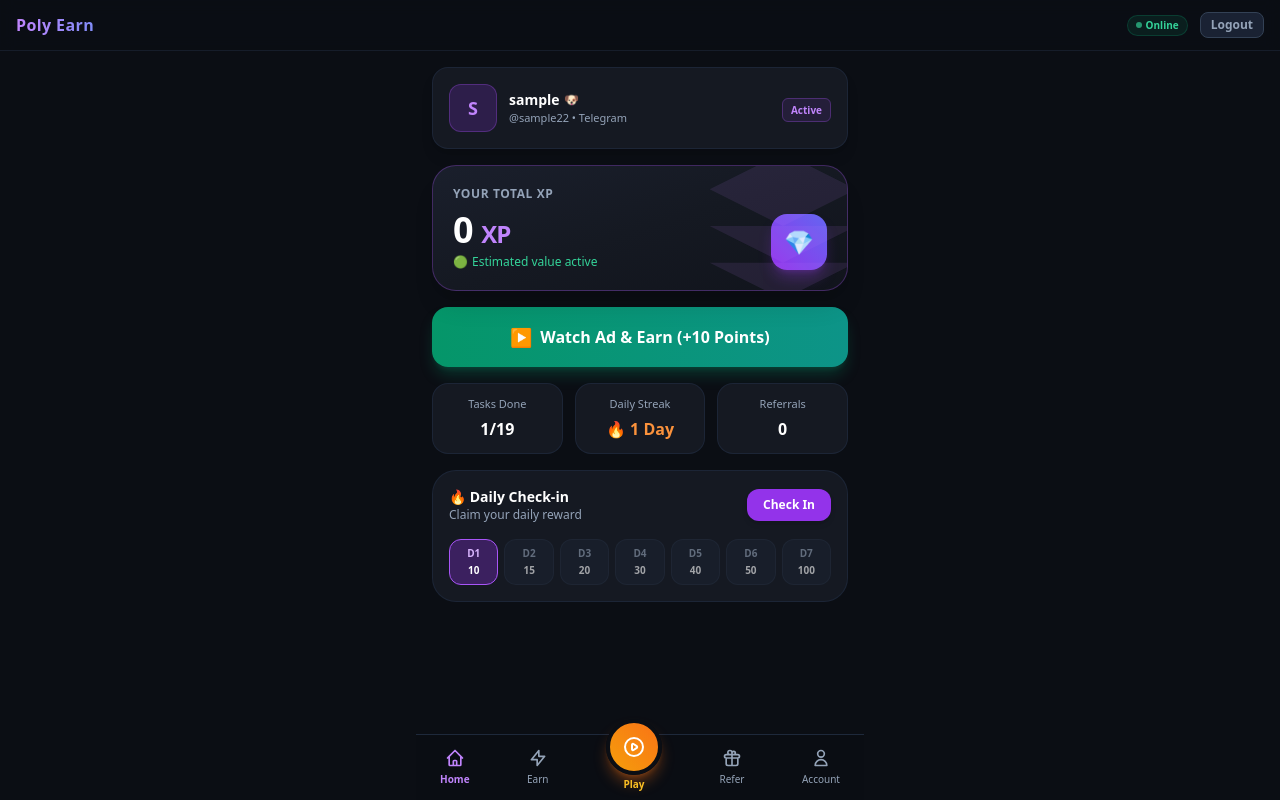
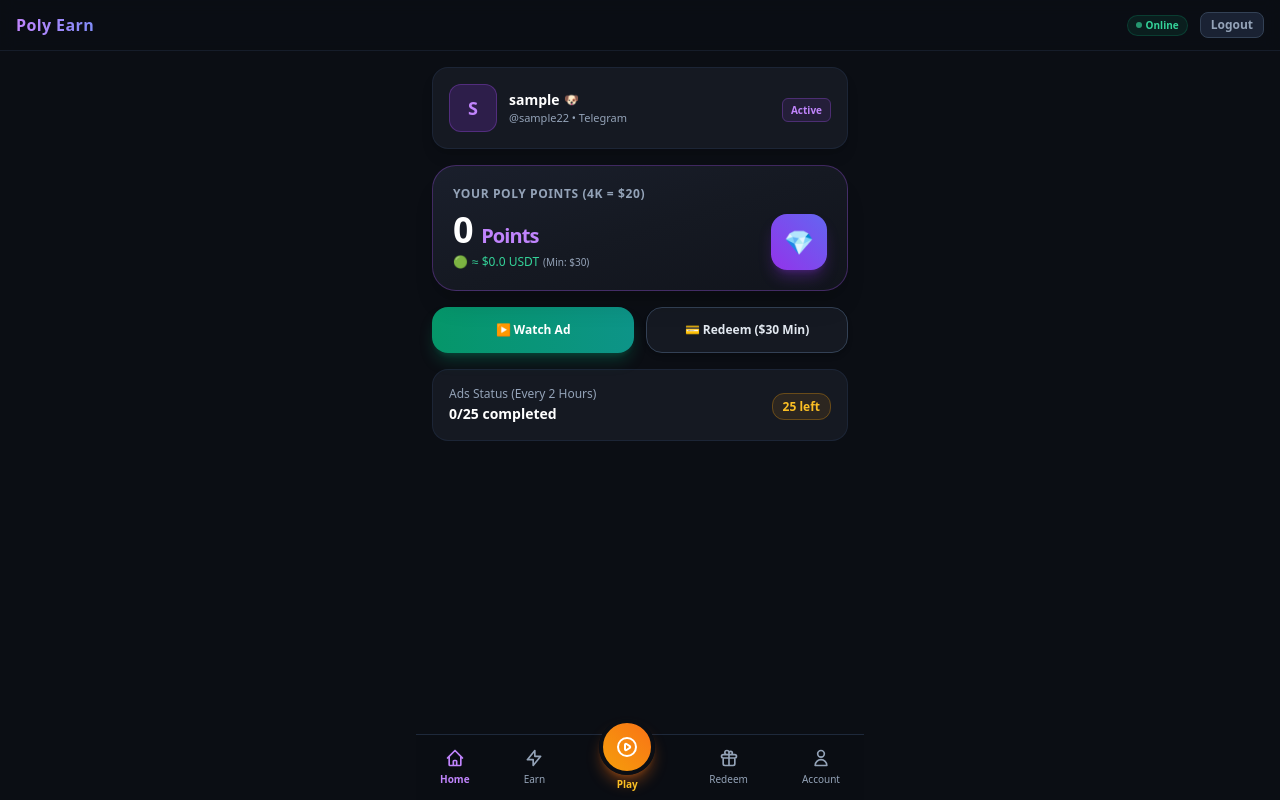
Before and after one commit to wizzidiamondblog-sketch/poly-earn, a Flask app: page /dashboard in a window 1280 px wide. Run offline with Flask 3, Linux system fonts and the light colour scheme; the visitor is signed in with stand-in values (Sample User, id 1); data that the repository does not hold is empty; some libraries are stand-ins or nearby versions.

Commit message:
Update dashboard.html

```diff
--- a/templates/dashboard.html
+++ b/templates/dashboard.html
@@ -10,9 +10,7 @@
 
   <!-- Top Navigation / Header -->
   <div class="flex justify-between items-center px-4 py-3 bg-[#0b0e14]/90 backdrop-blur border-b border-slate-800/60 sticky top-0 z-50">
-    <div class="flex items-center space-x-2">
-      <span class="text-base font-black tracking-wide bg-gradient-to-r from-purple-400 to-indigo-400 bg-clip-text text-transparent">Poly Earn</span>
-    </div>
+    <span class="text-base font-black tracking-wide bg-gradient-to-r from-purple-400 to-indigo-400 bg-clip-text text-transparent">Poly Earn</span>
     <div class="flex items-center space-x-3">
       <span class="inline-flex items-center px-2 py-0.5 rounded-full text-[10px] font-semibold bg-emerald-500/10 text-emerald-400 border border-emerald-500/20">
         <span class="w-1.5 h-1.5 mr-1 bg-emerald-400 rounded-full animate-pulse"></span> Online
@@ -51,17 +49,14 @@
       </div>
     </div>
 
-    <!-- YOUR XP / BALANCE CARD (Top Priority Position) -->
+    <!-- YOUR POLY POINTS BALANCE CARD (4K Points = $20 Rate) -->
     <div class="bg-gradient-to-br from-[#1a1f2c] via-[#151922] to-[#11141c] border border-purple-500/30 rounded-3xl p-5 relative overflow-hidden shadow-xl">
-      <div class="absolute -right-6 -bottom-6 opacity-10 pointer-events-none">
-        <svg class="w-44 h-44 text-purple-400" fill="currentColor" viewBox="0 0 24 24"><path d="M12 2L2 7l10 5 10-5-10-5zM2 17l10 5 10-5M2 12l10 5 10-5"/></svg>
-      </div>
-      <p class="text-xs font-bold uppercase tracking-wider text-slate-400">YOUR TOTAL XP</p>
+      <p class="text-xs font-bold uppercase tracking-wider text-slate-400">YOUR POLY POINTS (4K = $20)</p>
       <div class="flex justify-between items-end mt-2">
         <div>
-          <h2 class="text-4xl font-black text-white tracking-tight">{{ points }} <span class="text-2xl font-bold text-purple-400">XP</span></h2>
+          <h2 class="text-4xl font-black text-white tracking-tight">{{ points }} <span class="text-xl font-bold text-purple-400">Points</span></h2>
           <p class="text-xs font-medium text-emerald-400 mt-1 flex items-center">
-            <span class="mr-1">🟢</span> Estimated value active
+            <span class="mr-1">🟢</span> ≈ ${{ usd_value }} USDT <span class="text-[10px] text-slate-400 ml-1">(Min: $30)</span>
           </p>
         </div>
         <div class="w-14 h-14 bg-gradient-to-tr from-purple-600 to-indigo-500 rounded-2xl flex items-center justify-center shadow-lg shadow-purple-600/30">
@@ -70,70 +65,26 @@
       </div>
     </div>
 
-    <!-- Primary Action: Watch Ad & Earn (The Green Pill Feature) -->
-    <div class="space-y-2">
-      <a href="/watch-ad" class="block w-full py-4 bg-gradient-to-r from-emerald-600 to-teal-600 hover:from-emerald-500 hover:to-teal-500 text-center font-bold rounded-2xl text-white transition-all shadow-lg shadow-emerald-600/30 flex items-center justify-center space-x-2">
-        <span class="text-lg">▶</span>
-        <span>Watch Ad & Earn (+10 Points)</span>
+    <!-- Actions: Watch Ad & Redeem Page Link -->
+    <div class="grid grid-cols-2 gap-3">
+      <a href="/watch-ad" class="py-3.5 bg-gradient-to-r from-emerald-600 to-teal-600 hover:from-emerald-500 hover:to-teal-500 text-center font-bold rounded-2xl text-white transition-all shadow-lg shadow-emerald-600/30 flex items-center justify-center space-x-1.5 text-xs">
+        <span>▶ Watch Ad</span>
+      </a>
+      <a href="/redeem" class="py-3.5 bg-[#151922] border border-slate-700 hover:bg-slate-800 rounded-2xl font-bold text-xs text-center text-slate-200 shadow-md transition flex items-center justify-center space-x-1">
+        <span>💳 Redeem ($30 Min)</span>
       </a>
     </div>
 
-    <!-- Stats Quick Grid -->
-    <div class="grid grid-cols-3 gap-3">
-      <div class="bg-[#151922] border border-slate-800/80 rounded-2xl p-3 text-center">
-        <p class="text-[11px] text-slate-400 font-medium">Tasks Done</p>
-        <p class="text-base font-bold text-white mt-1">1/19</p>
+    <!-- Ad Tracker Status (25 Ads per 2 hrs) -->
+    <div class="bg-[#151922] border border-slate-800/80 rounded-2xl p-4 flex justify-between items-center">
+      <div>
+        <p class="text-xs text-slate-400 font-medium">Ads Status (Every 2 Hours)</p>
+        <p class="text-sm font-bold text-white mt-0.5">{{ ads_watched }}/25 completed</p>
       </div>
-      <div class="bg-[#151922] border border-slate-800/80 rounded-2xl p-3 text-center">
-        <p class="text-[11px] text-slate-400 font-medium">Daily Streak</p>
-        <p class="text-base font-bold text-orange-400 mt-1">🔥 1 Day</p>
-      </div>
-      <div class="bg-[#151922] border border-slate-800/80 rounded-2xl p-3 text-center">
-        <p class="text-[11px] text-slate-400 font-medium">Referrals</p>
-        <p class="text-base font-bold text-white mt-1">0</p>
-      </div>
-    </div>
-
-    <!-- Daily Check-in Widget -->
-    <div class="bg-[#151922] border border-slate-800/80 rounded-3xl p-4 space-y-3">
-      <div class="flex justify-between items-center">
-        <div>
-          <h4 class="font-bold text-sm text-white flex items-center">🔥 Daily Check-in</h4>
-          <p class="text-xs text-slate-400">Claim your daily reward</p>
-        </div>
-        <button onclick="alert('Checked in successfully!')" class="px-4 py-2 bg-purple-600 hover:bg-purple-500 text-white font-bold text-xs rounded-xl shadow-md transition">
-          Check In
-        </button>
-      </div>
-      <div class="grid grid-cols-7 gap-1.5 pt-1">
-        <div class="bg-purple-600/30 border border-purple-500 rounded-xl p-1.5 text-center">
-          <p class="text-[10px] text-purple-300 font-bold">D1</p>
-          <p class="text-[10px] text-white font-extrabold mt-0.5">10</p>
-        </div>
-        <div class="bg-slate-800/60 border border-slate-700/40 rounded-xl p-1.5 text-center opacity-60">
-          <p class="text-[10px] text-slate-400 font-bold">D2</p>
-          <p class="text-[10px] text-white font-extrabold mt-0.5">15</p>
-        </div>
-        <div class="bg-slate-800/60 border border-slate-700/40 rounded-xl p-1.5 text-center opacity-60">
-          <p class="text-[10px] text-slate-400 font-bold">D3</p>
-          <p class="text-[10px] text-white font-extrabold mt-0.5">20</p>
-        </div>
-        <div class="bg-slate-800/60 border border-slate-700/40 rounded-xl p-1.5 text-center opacity-60">
-          <p class="text-[10px] text-slate-400 font-bold">D4</p>
-          <p class="text-[10px] text-white font-extrabold mt-0.5">30</p>
-        </div>
-        <div class="bg-slate-800/60 border border-slate-700/40 rounded-xl p-1.5 text-center opacity-60">
-          <p class="text-[10px] text-slate-400 font-bold">D5</p>
-          <p class="text-[10px] text-white font-extrabold mt-0.5">40</p>
-        </div>
-        <div class="bg-slate-800/60 border border-slate-700/40 rounded-xl p-1.5 text-center opacity-60">
-          <p class="text-[10px] text-slate-400 font-bold">D6</p>
-          <p class="text-[10px] text-white font-extrabold mt-0.5">50</p>
-        </div>
-        <div class="bg-slate-800/60 border border-slate-700/40 rounded-xl p-1.5 text-center opacity-60">
-          <p class="text-[10px] text-slate-400 font-bold">D7</p>
-          <p class="text-[10px] text-white font-extrabold mt-0.5">100</p>
-        </div>
+      <div class="text-right">
+        <span class="text-xs font-bold text-amber-400 bg-amber-500/10 border border-amber-500/30 px-2.5 py-1 rounded-xl">
+          {{ 25 - ads_watched }} left
+        </span>
       </div>
     </div>
 
@@ -155,9 +106,9 @@
       </a>
       <span class="text-[10px] text-amber-400 font-bold mt-0.5">Play</span>
     </div>
-    <a href="#" onclick="alert('Referral section coming soon!')" class="flex flex-col items-center text-slate-400 hover:text-white">
+    <a href="/redeem" class="flex flex-col items-center text-slate-400 hover:text-white">
       <svg class="w-5 h-5" fill="none" stroke="currentColor" stroke-width="2" viewBox="0 0 24 24"><path stroke-linecap="round" stroke-linejoin="round" d="M12 8v13m0-13V6a2 2 0 112 2h-2zm0 0V5.5A2.5 2.5 0 109.5 8H12zm-7 4h14M5 12a2 2 0 110-4h14a2 2 0 110 4M5 12v7a2 2 0 002 2h10a2 2 0 002-2v-7"/></svg>
-      <span class="text-[10px] mt-1">Refer</span>
+      <span class="text-[10px] mt-1">Redeem</span>
     </a>
     <a href="/logout" class="flex flex-col items-center text-slate-400 hover:text-white">
       <svg class="w-5 h-5" fill="none" stroke="currentColor" stroke-width="2" viewBox="0 0 24 24"><path stroke-linecap="round" stroke-linejoin="round" d="M16 7a4 4 0 11-8 0 4 4 0 018 0zM12 14a7 7 0 00-7 7h14a7 7 0 00-7-7z"/></svg>
```
